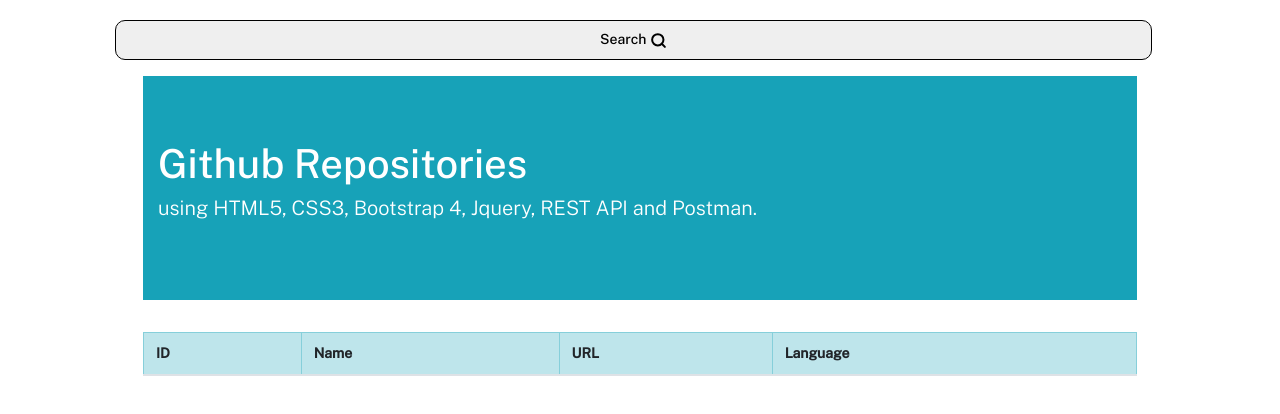
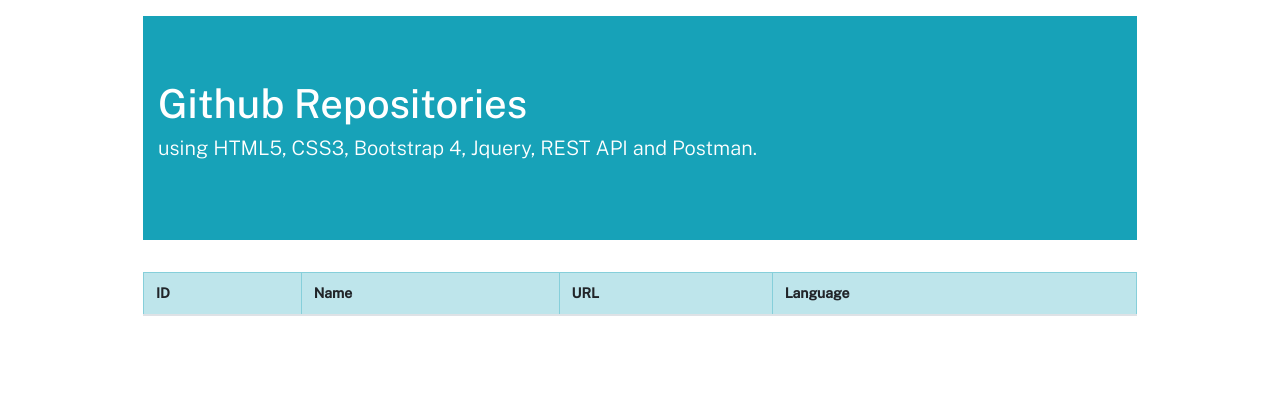
Before and after one commit to Devsalmasaeed/My-git-rep, a plain HTML site: page index.html in a window 1280 px wide. Drawn offline with nearby package versions, Linux system fonts and the light colour scheme; no server answers.

Commit message:
updated style

```diff
--- a/css/main.css
+++ b/css/main.css
@@ -1,17 +1,6 @@
 body {
   font: 300 14px/1.2 'Public Sans', sans-serif;
 }
-
 .container-fluid {
   max-width: 1024px;
 }
-
-button {
-  width: 81%;
-  padding: 10px;
-  border-radius: 10px;
-  margin-top: 20px;
-  margin-left: 115px;
-  border: 1px solid black;
-
-}
--- a/index.html
+++ b/index.html
@@ -15,14 +15,6 @@
 </head>
 
 <body>
-  <form action="https://api.github.com/users/Devsalmasaeed/repos" method="get">
-      <button>Search
-        <svg width="17" height="17" viewBox="0 0 17 17" fill="none" xmlns="http://www.w3.org/2000/svg">
-          <path d="M7.79167 13.4583C10.9213 13.4583 13.4583 10.9213 13.4583 7.79167C13.4583 4.66205 10.9213 2.125 7.79167 2.125C4.66205 2.125 2.125 4.66205 2.125 7.79167C2.125 10.9213 4.66205 13.4583 7.79167 13.4583Z" stroke="black" stroke-width="2" stroke-linecap="round" stroke-linejoin="round"/>
-          <path d="M14.875 14.875L11.7938 11.7938" stroke="black" stroke-width="2" stroke-linecap="round" stroke-linejoin="round"/>
-        </svg>
-      </button>
-  </form>
   <div class="container-fluid mt-3">
     <!-- jumbotron -->
     <div class="jumbotron jumbotron-fluid bg-info text-white">
```
